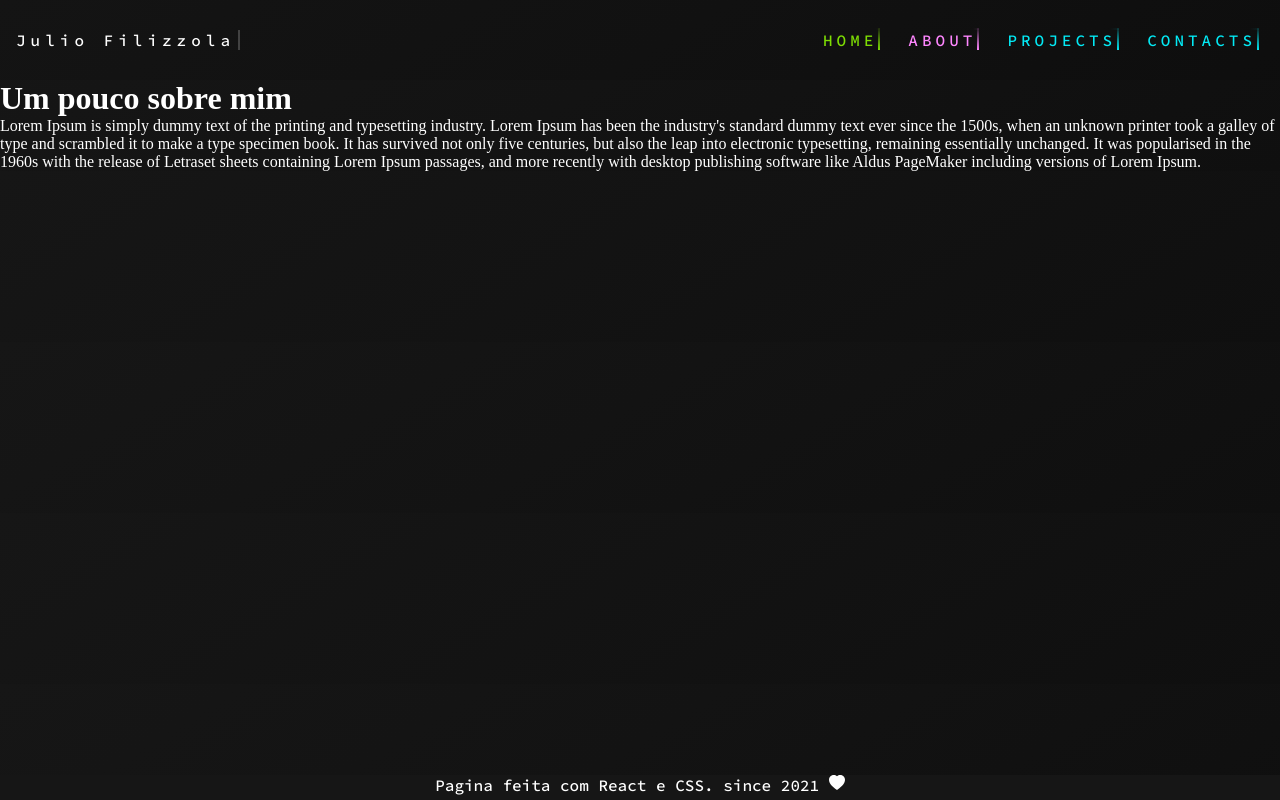
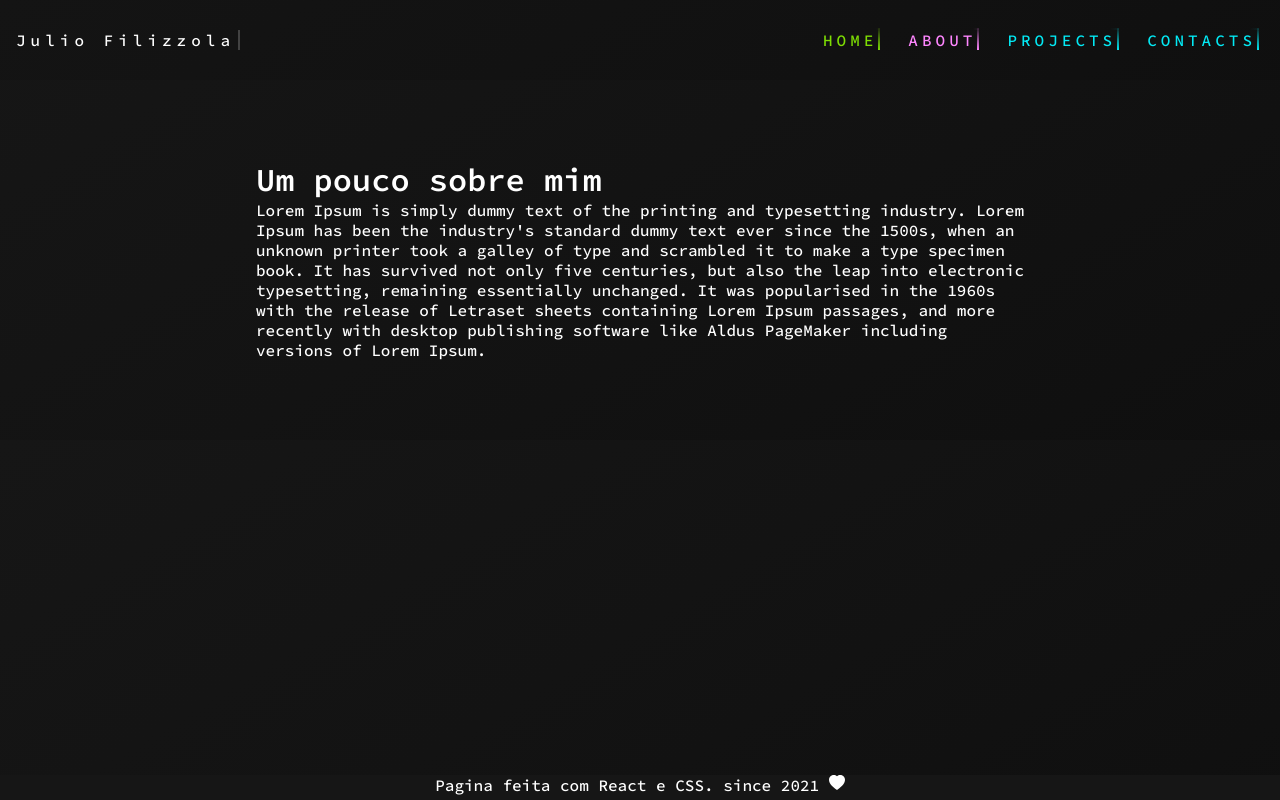
Before and after one commit to juliofilizzola/juliofilizzola-portfolio, a React (Create React App) app: page / in a window 1280 px wide. Built offline with nearby package versions, Linux system fonts and the light colour scheme.

Commit message:
edit css

```diff
--- a/src/components/AboutMyself.jsx
+++ b/src/components/AboutMyself.jsx
@@ -1,6 +1,8 @@
+import './aboutMyself.scss';
+
 function AboutMyself() {
   return (
-    <div>
+    <div  className="container-myself">
      <h1>Um pouco sobre mim</h1>
      <p> Lorem Ipsum is simply dummy text of the printing and typesetting industry. Lorem Ipsum has been the industry's standard dummy text ever since the 1500s, when an unknown printer took a galley of type and scrambled it to make a type specimen book. It has survived not only five centuries, but also the leap into electronic typesetting, remaining essentially unchanged. It was popularised in the 1960s with the release of Letraset sheets containing Lorem Ipsum passages, and more recently with desktop publishing software like Aldus PageMaker including versions of Lorem Ipsum.</p>
     </div>
--- a/src/components/aboutMyself.scss
+++ b/src/components/aboutMyself.scss
@@ -0,0 +1,5 @@
+.container-myself {
+	font-family: 'Source Code Pro', sans-serif;
+  width: 60%;
+  margin: 80px auto;
+}
```
